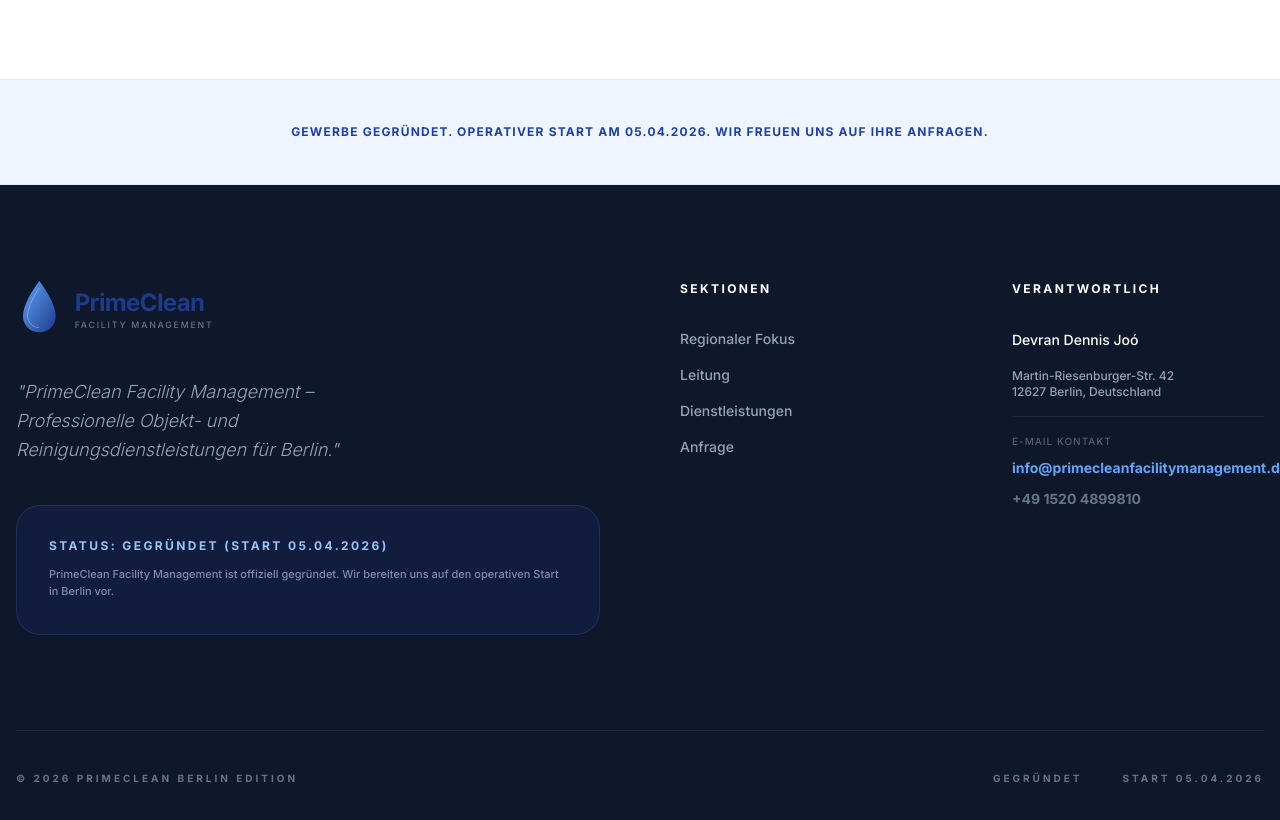
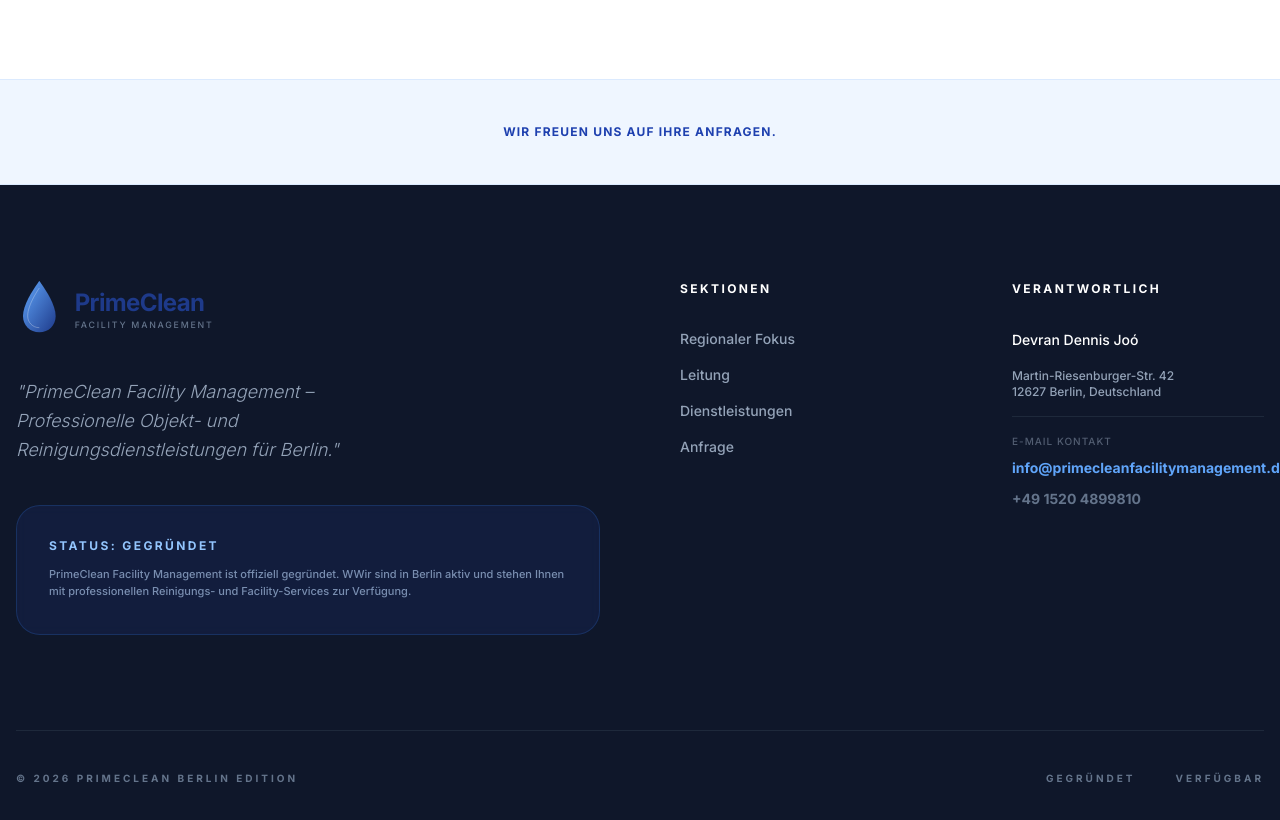
Before and after one commit to DevooLive44/prime-clean-live, a React (Vite) app: page / in a window 1280 px wide. Shown: the part 3780-4600 px from the top of the page. Built offline with nearby package versions, Linux system fonts and the light colour scheme.

Commit message:
Update App.tsx

```diff
--- a/App.tsx
+++ b/App.tsx
@@ -68,7 +68,7 @@ const App: React.FC = () => {
         <section className="py-10 bg-blue-50 border-y border-blue-100">
           <div className="max-w-4xl mx-auto px-4 text-center">
             <p className="text-blue-800 text-xs font-bold leading-loose uppercase tracking-widest">
-              Gewerbe gegründet. Operativer Start am 05.04.2026. Wir freuen uns auf Ihre Anfragen.
+              Wir freuen uns auf Ihre Anfragen.
             </p>
           </div>
         </section>
@@ -82,9 +82,9 @@ const App: React.FC = () => {
               "PrimeClean Facility Management – Professionelle Objekt- und Reinigungsdienstleistungen für Berlin."
             </p>
             <div className="bg-blue-900/20 border border-blue-500/20 p-8 rounded-3xl backdrop-blur-sm">
-              <p className="text-xs font-black text-blue-300 mb-3 tracking-[0.2em] uppercase">Status: Gegründet (Start 05.04.2026)</p>
+              <p className="text-xs font-black text-blue-300 mb-3 tracking-[0.2em] uppercase">Status: Gegründet </p>
               <p className="text-[11px] text-blue-200/60 leading-relaxed font-medium">
-                PrimeClean Facility Management ist offiziell gegründet. Wir bereiten uns auf den operativen Start in Berlin vor.
+                PrimeClean Facility Management ist offiziell gegründet. WWir sind in Berlin aktiv und stehen Ihnen mit professionellen Reinigungs- und Facility-Services zur Verfügung.
               </p>
             </div>
           </div>
@@ -114,7 +114,7 @@ const App: React.FC = () => {
           <span>© {new Date().getFullYear()} PrimeClean Berlin Edition</span>
           <div className="flex gap-10">
             <span>Gegründet</span>
-            <span>Start 05.04.2026</span>
+            <span>VERFÜGBAR</span>
           </div>
         </div>
       </footer>
```
